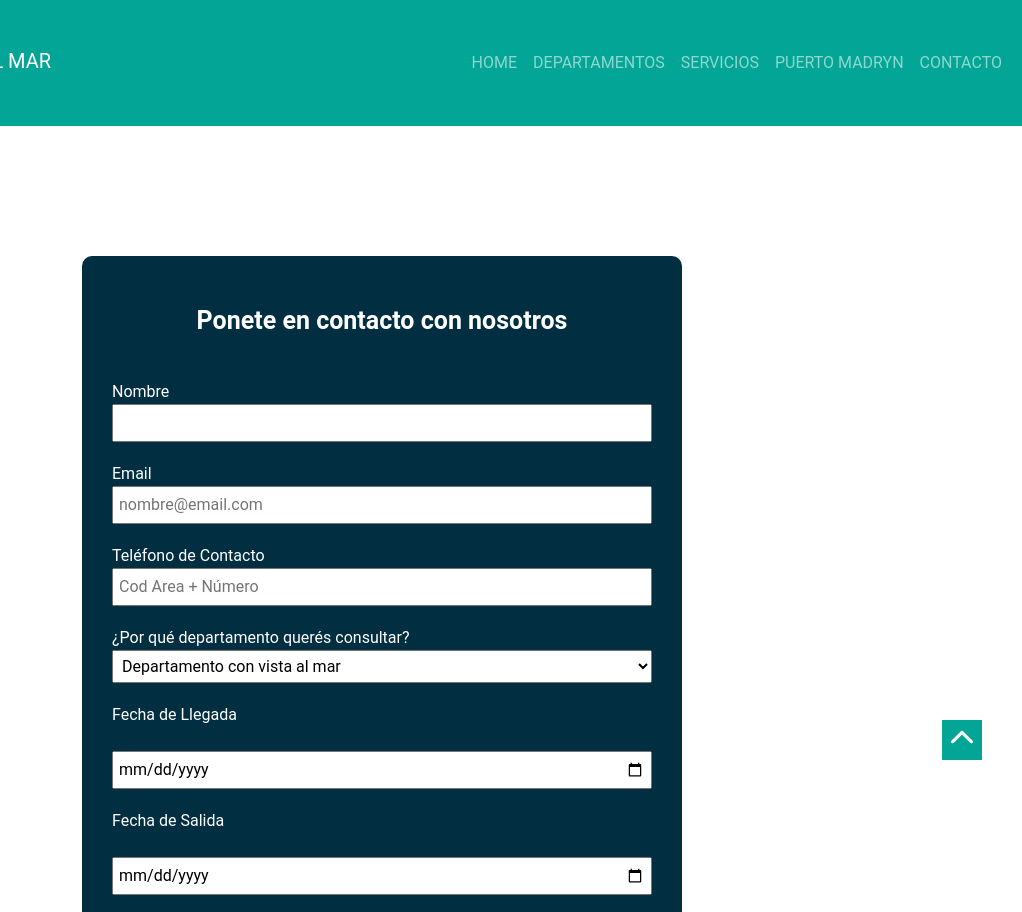
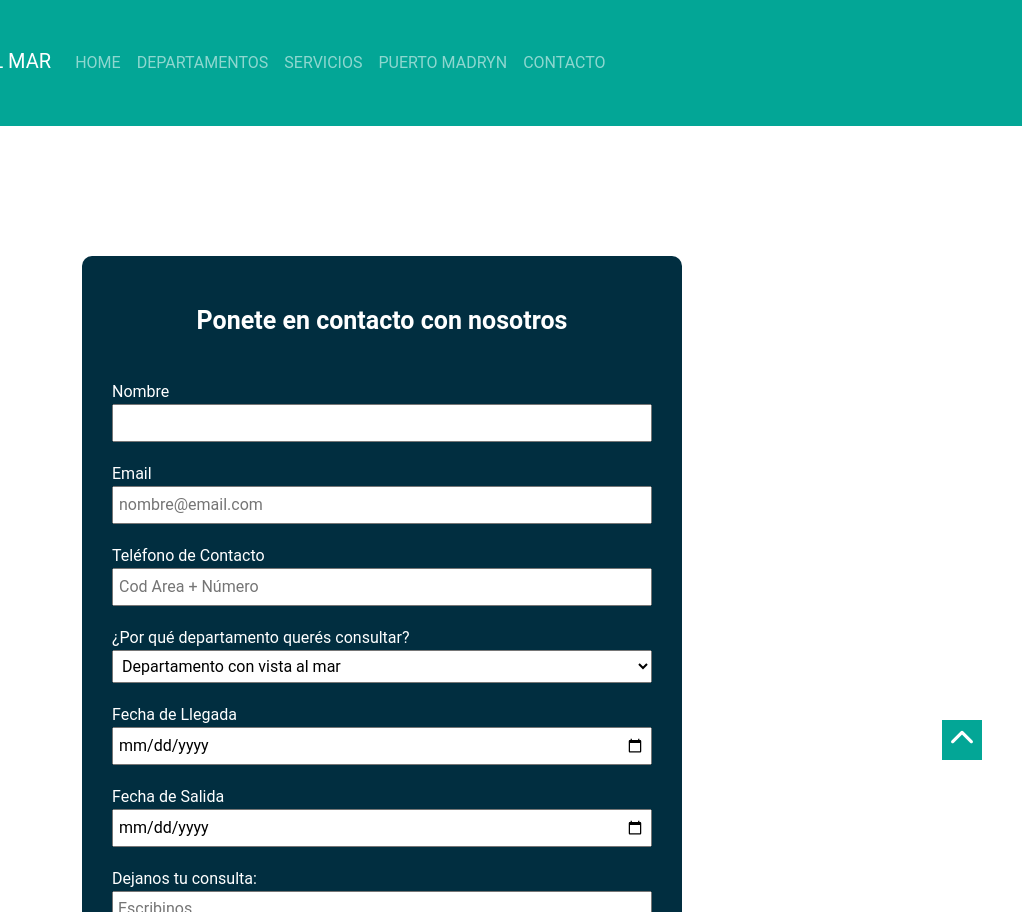
Before and after one commit to giannuzzig/PF-Giannuzzi, a plain HTML site: page Pages/contacto.html in a window 1280 px wide. Shown: the top 912 px of the page, 258-1280 px from the left. Drawn offline with nearby package versions, Linux system fonts and the light colour scheme.

Commit message:
cambios en menú hamburguesa

```diff
--- a/Pages/contacto.html
+++ b/Pages/contacto.html
@@ -30,8 +30,8 @@
                     data-bs-target="#collapsibleNavbar">
                     <span class="navbar-toggler-icon"></span>
                 </button>
-                <div class="collapse navbar-collapse d-flex justify-content-end" id="collapsibleNavbar">
-                    <ul class="navbar-nav">
+                <div class="collapse navbar-collapse" id="collapsibleNavbar">
+                    <ul class="navbar-nav justify-content-end">
                         <li class="nav-item">
                             <a class="nav-link" href="../index.html">Home</a>
                         </li>
@@ -99,13 +99,13 @@
                 </select>
             </div>
             <div class="formContacto">
-                <p>Fecha de Llegada</p>
-                <label for="calendario"></label>
+                <!-- <p>Fecha de Llegada</p> -->
+                <label for="calendario">Fecha de Llegada</label>
                     <input type="date" placeholder="Fecha de Llegada" name="llegada">
             </div>
             <div class="formContacto">
-                <p>Fecha de Salida</p>
-                <label for="calendario"> </label>
+                <!-- <p>Fecha de Salida</p> -->
+                <label for="calendario">Fecha de Salida</label>
                     <input type="date" placeholder="Fecha de Salida" name="salida">
             </div>
             <div class="formContacto">
```
Also changed, not shown: Pages/departamentos.html (+2 -2 lines), Pages/puertomadryn.html (+2 -2 lines), Pages/servicios.html (+2 -2 lines), index.html (+2 -2 lines).
